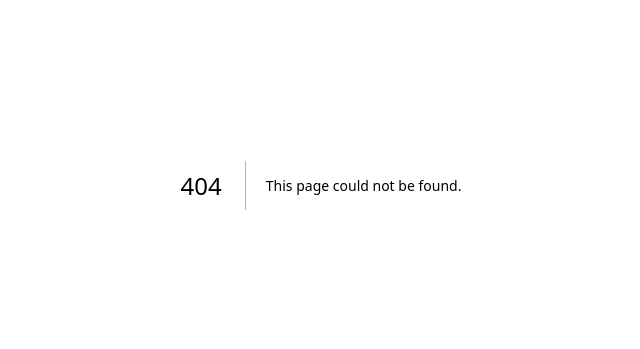
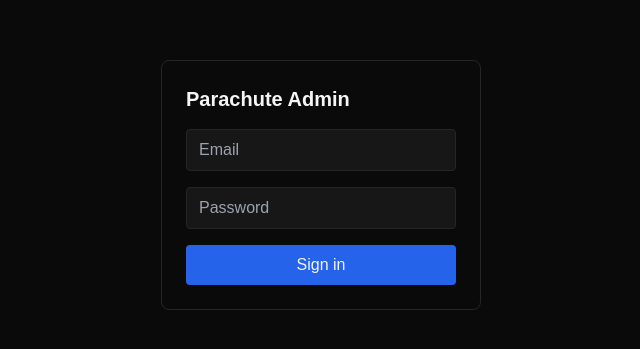
Before and after one commit to dmsakamoto/bot-trader-admin, a Next.js app: page /login in a window 1280 px wide. Before the commit this address had no page. Shown: the part 215-564 px from the top of the page, without its empty margins (319-959 px from the left). Built offline with nearby package versions, Linux system fonts and the light colour scheme; no server answers.

Commit message:
feat: admin gate, login page, supabase auth callback

```diff
--- /dev/null
+++ b/app/api/auth/callback/route.ts
@@ -0,0 +1,11 @@
+import { NextResponse, type NextRequest } from 'next/server';
+import { createAuthClient } from '@/lib/supabase/server';
+
+export async function GET(request: NextRequest) {
+  const code = request.nextUrl.searchParams.get('code');
+  if (code) {
+    const supabase = await createAuthClient();
+    await supabase.auth.exchangeCodeForSession(code);
+  }
+  return NextResponse.redirect(new URL('/', request.url));
+}
--- /dev/null
+++ b/app/api/auth/signout/route.ts
@@ -0,0 +1,8 @@
+import { NextResponse, type NextRequest } from 'next/server';
+import { createAuthClient } from '@/lib/supabase/server';
+
+export async function POST(request: NextRequest) {
+  const supabase = await createAuthClient();
+  await supabase.auth.signOut();
+  return NextResponse.redirect(new URL('/login', request.url), { status: 303 });
+}
--- /dev/null
+++ b/app/login/page.tsx
@@ -0,0 +1,48 @@
+'use client';
+import { useState } from 'react';
+import { useRouter } from 'next/navigation';
+import { createBrowserSupabaseClient } from '@/lib/supabase/browser';
+
+export default function LoginPage() {
+  const [email, setEmail] = useState('');
+  const [password, setPassword] = useState('');
+  const [error, setError] = useState<string | null>(null);
+  const [loading, setLoading] = useState(false);
+  const router = useRouter();
+  const supabase = createBrowserSupabaseClient();
+
+  async function onSubmit(e: React.FormEvent) {
+    e.preventDefault();
+    setLoading(true); setError(null);
+    const { error } = await supabase.auth.signInWithPassword({ email, password });
+    setLoading(false);
+    if (error) { setError(error.message); return; }
+    router.replace('/');
+    router.refresh();
+  }
+
+  return (
+    <main className="min-h-screen grid place-items-center bg-neutral-950 text-neutral-100">
+      <form onSubmit={onSubmit} className="w-80 space-y-4 p-6 rounded-lg border border-neutral-800">
+        <h1 className="text-xl font-semibold">Parachute Admin</h1>
+        <input
+          className="w-full bg-neutral-900 border border-neutral-800 rounded px-3 py-2"
+          type="email" placeholder="Email" value={email}
+          onChange={(e) => setEmail(e.target.value)} required
+        />
+        <input
+          className="w-full bg-neutral-900 border border-neutral-800 rounded px-3 py-2"
+          type="password" placeholder="Password" value={password}
+          onChange={(e) => setPassword(e.target.value)} required
+        />
+        {error && <p className="text-red-400 text-sm">{error}</p>}
+        <button
+          disabled={loading}
+          className="w-full bg-blue-600 hover:bg-blue-500 rounded py-2 disabled:opacity-50"
+        >
+          {loading ? 'Signing in…' : 'Sign in'}
+        </button>
+      </form>
+    </main>
+  );
+}
--- /dev/null
+++ b/lib/auth/admin.ts
@@ -0,0 +1,6 @@
+export function isAdmin(userId: string | null | undefined): boolean {
+  if (!userId) return false;
+  const raw = process.env.ADMIN_USER_IDS ?? '';
+  const allowed = raw.split(',').map((s) => s.trim()).filter(Boolean);
+  return allowed.includes(userId);
+}
```
Also changed, not shown: middleware.ts (added, +30 -0 lines), 1 other file (tests, documents, lock files or other folders).
